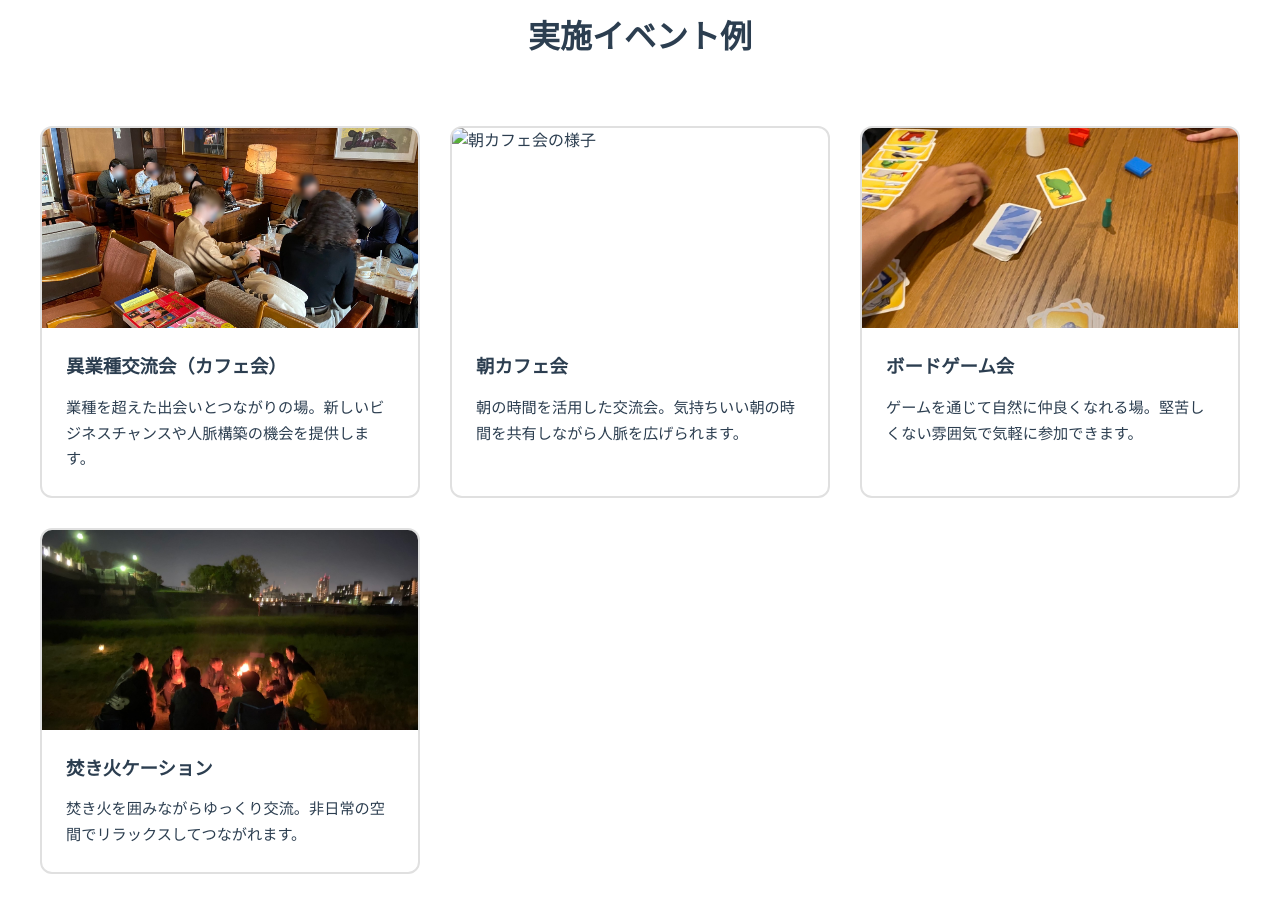
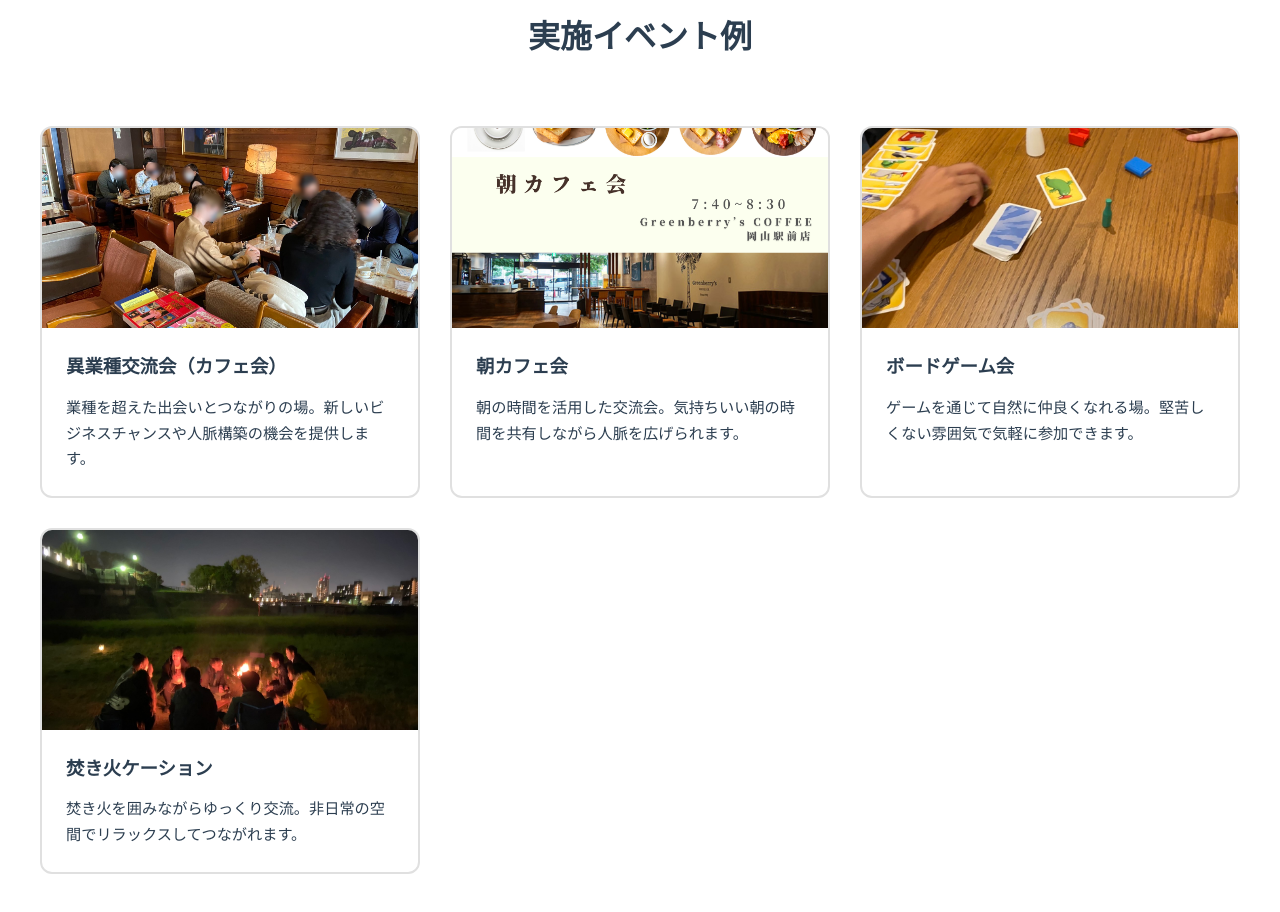
Before and after one commit to Okayamaconnect-dev/okayama-connect, a plain HTML site: page okayama-connect/business/event.html in a window 1280 px wide. Shown: the part 1480-2392 px from the top of the page. Drawn offline with Linux system fonts and the light colour scheme.

Commit message:
Fix: correct morning cafe image extension from .jpg to .png

```diff
--- a/okayama-connect/business/event.html
+++ b/okayama-connect/business/event.html
@@ -538,7 +538,7 @@
                     </div>
                 </div>
                 <div class="event-type-card-photo">
-                    <img src="../images/event-morning.jpg" alt="朝カフェ会の様子">
+                    <img src="../images/event-morning.png" alt="朝カフェ会の様子">
                     <div class="card-text">
                         <h3>朝カフェ会</h3>
                         <p>朝の時間を活用した交流会。気持ちいい朝の時間を共有しながら人脈を広げられます。</p>
```
